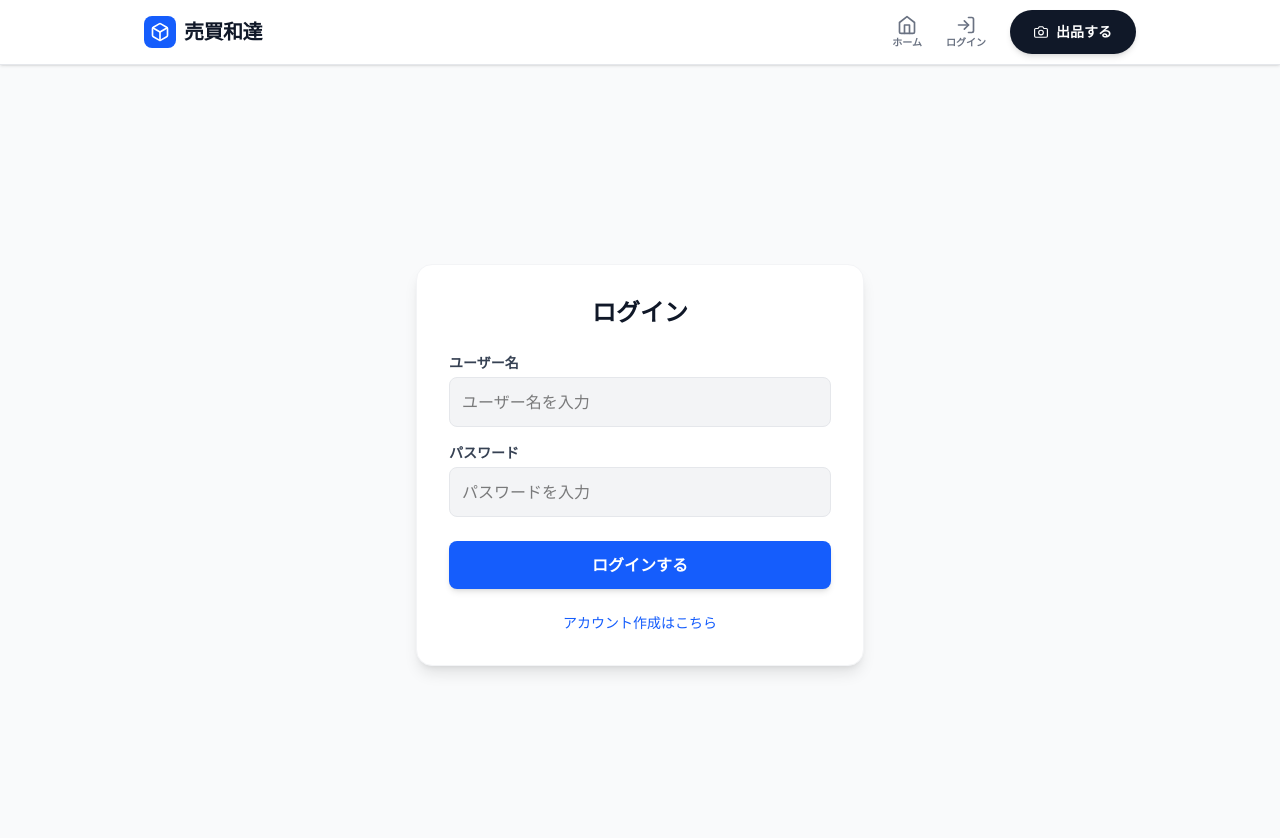
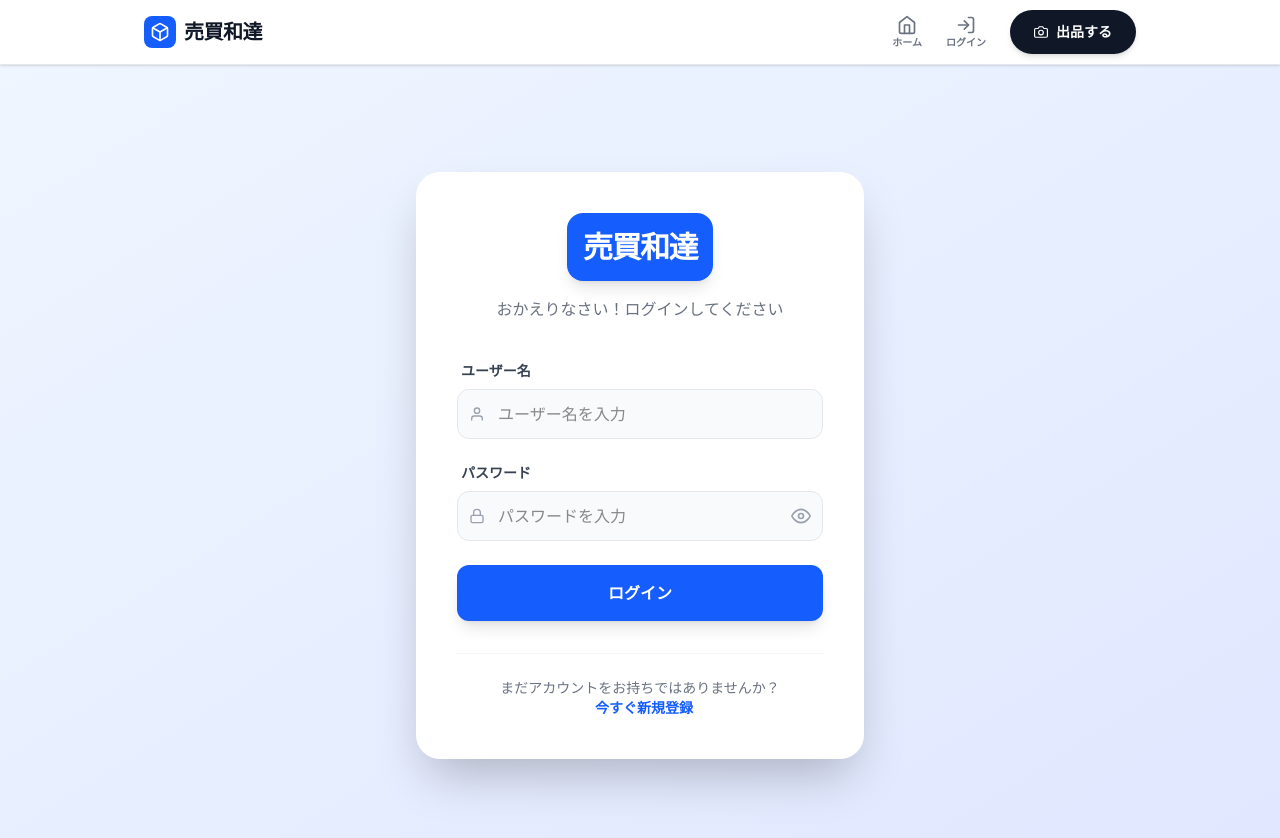
Before and after one commit to benihiko/hackathon-frontend, a Next.js app in the folder next-app/: page /login in a window 1280 px wide. Shown: the top 838 px of the page. Built offline with nearby package versions, Linux system fonts and the light colour scheme; no server answers.

Commit message:
ログインページの改善

```diff
--- a/next-app/app/login/page.tsx
+++ b/next-app/app/login/page.tsx
@@ -2,75 +2,144 @@
 
 import { useState } from 'react';
 import { useRouter } from 'next/navigation';
+// ★修正: FiEye, FiEyeOff を追加
+import { FiUser, FiLock, FiEye, FiEyeOff } from 'react-icons/fi';
 
 export default function LoginPage() {
-  const API_URL = process.env.NEXT_PUBLIC_API_URL || "http://127.0.0.1:8000"; // ★追加
+  const API_URL = process.env.NEXT_PUBLIC_API_URL || "http://127.0.0.1:8000";
+  const [isRegister, setIsRegister] = useState(false);
   const [username, setUsername] = useState('');
   const [password, setPassword] = useState('');
-  const [isRegister, setIsRegister] = useState(false);
+  // ★追加: パスワード表示状態
+  const [showPassword, setShowPassword] = useState(false);
+  const [loading, setLoading] = useState(false);
   const router = useRouter();
 
-  const handleAuth = async () => {
-    if (!username || !password) return;
+  const handleSubmit = async (e: React.FormEvent) => {
+    e.preventDefault();
+    setLoading(true);
     const endpoint = isRegister ? '/api/register' : '/api/login';
+
     try {
       const res = await fetch(`${API_URL}${endpoint}`, {
         method: 'POST',
         headers: { 'Content-Type': 'application/json' },
         body: JSON.stringify({ username, password }),
       });
+
       const data = await res.json();
-      if (!res.ok) throw new Error(data.detail);
-
+      if (res.ok) {
         localStorage.setItem('userId', data.id);
-      alert(isRegister ? "登録成功！" : "ログイン成功！");
+        alert(isRegister ? "登録完了しました！" : "ログインしました！");
         router.push('/');
-    } catch (err: any) {
-      alert(err.message || "エラーが発生しました");
+      } else {
+        alert(data.detail || "エラーが発生しました");
+      }
+    } catch (err) {
+      alert("通信に失敗しました");
+    } finally {
+      setLoading(false);
     }
   };
 
   return (
-    <div className="min-h-screen flex items-center justify-center bg-gray-50 px-4 font-sans text-gray-900">
-      <div className="bg-white p-8 rounded-2xl shadow-lg w-full max-w-md border border-gray-100">
-        <h1 className="text-2xl font-bold text-center mb-6 text-gray-900">
-          {isRegister ? '新規登録' : 'ログイン'}
-        </h1>
+    <div className="min-h-screen flex items-center justify-center bg-gradient-to-br from-blue-50 to-indigo-100 p-6">
+      <div className="bg-white w-full max-w-md p-10 rounded-3xl shadow-2xl border border-white/20 backdrop-blur-sm">
 
-        <div className="space-y-4">
+        {/* ロゴ・タイトル */}
+        <div className="text-center mb-10">
+          <div className="inline-block p-4 bg-blue-600 rounded-2xl shadow-lg mb-4">
+            <h1 className="text-3xl font-black text-white tracking-tighter">売買和達</h1>
+          </div>
+          <p className="text-gray-500 font-medium">
+            {isRegister ? '新しいアカウントを作成しましょう' : 'おかえりなさい！ログインしてください'}
+          </p>
+        </div>
+
+        <form onSubmit={handleSubmit} className="space-y-6">
+          {/* ユーザー名入力 */}
           <div>
-            <label className="block text-sm font-bold text-gray-700 mb-1">ユーザー名</label>
+            <label className="block text-sm font-bold text-gray-700 mb-2 ml-1">ユーザー名</label>
+            <div className="relative group">
+              <div className="absolute inset-y-0 left-0 pl-3 flex items-center pointer-events-none text-gray-400 group-focus-within:text-blue-500 transition">
+                <FiUser />
+              </div>
               <input
                 type="text"
                 placeholder="ユーザー名を入力"
-              className="w-full bg-gray-100 border border-gray-200 p-3 rounded-lg text-black focus:bg-white focus:ring-2 focus:ring-blue-500 outline-none transition"
+                className="w-full pl-10 pr-4 py-3 bg-gray-50 border border-gray-200 rounded-xl focus:ring-2 focus:ring-blue-500 focus:border-transparent outline-none transition group-hover:border-gray-300"
                 value={username}
                 onChange={(e) => setUsername(e.target.value)}
+                required
               />
             </div>
+          </div>
+
+          {/* パスワード入力 */}
           <div>
-            <label className="block text-sm font-bold text-gray-700 mb-1">パスワード</label>
+            <label className="block text-sm font-bold text-gray-700 mb-2 ml-1">パスワード</label>
+            <div className="relative group">
+              {/* 左側の鍵アイコン */}
+              <div className="absolute inset-y-0 left-0 pl-3 flex items-center pointer-events-none text-gray-400 group-focus-within:text-blue-500 transition">
+                <FiLock />
+              </div>
+
+              {/* 入力欄本体 (右側にアイコン分の余白 pr-12 を追加) */}
               <input
-              type="password"
+                type={showPassword ? 'text' : 'password'}
                 placeholder="パスワードを入力"
-              className="w-full bg-gray-100 border border-gray-200 p-3 rounded-lg text-black focus:bg-white focus:ring-2 focus:ring-blue-500 outline-none transition"
+                className="w-full pl-10 pr-12 py-3 bg-gray-50 border border-gray-200 rounded-xl focus:ring-2 focus:ring-blue-500 focus:border-transparent outline-none transition group-hover:border-gray-300"
                 value={password}
                 onChange={(e) => setPassword(e.target.value)}
+                required
               />
+
+              {/* ★追加: 表示/非表示切り替えボタン */}
+              <button
+                type="button"
+                className="absolute inset-y-0 right-0 pr-3 flex items-center text-gray-400 hover:text-blue-500 transition-colors"
+                onClick={() => setShowPassword(!showPassword)}
+                tabIndex={-1} // タブ移動でスキップさせる
+              >
+                {showPassword ? <FiEyeOff size={20} /> : <FiEye size={20} />}
+              </button>
+            </div>
           </div>
 
+          {/* 送信ボタン */}
           <button
-            onClick={handleAuth}
-            className="w-full bg-blue-600 text-white font-bold py-3 rounded-lg hover:bg-blue-700 transition shadow-md mt-2"
+            type="submit"
+            disabled={loading}
+            className={`w-full py-4 rounded-xl font-bold text-white shadow-lg transition transform active:scale-95 ${
+              loading ? 'bg-gray-400 cursor-not-allowed' : 'bg-blue-600 hover:bg-blue-700 hover:shadow-blue-200'
+            }`}
           >
-            {isRegister ? '登録してはじめる' : 'ログインする'}
+            {loading ? (
+              <span className="flex items-center justify-center">
+                <svg className="animate-spin h-5 w-5 mr-3 text-white" viewBox="0 0 24 24">
+                  <circle className="opacity-25" cx="12" cy="12" r="10" stroke="currentColor" strokeWidth="4" fill="none"></circle>
+                  <path className="opacity-75" fill="currentColor" d="M4 12a8 8 0 018-8V0C5.373 0 0 5.373 0 12h4zm2 5.291A7.962 7.962 0 014 12H0c0 3.042 1.135 5.824 3 7.938l3-2.647z"></path>
+                </svg>
+                送信中...
+              </span>
+            ) : (
+              isRegister ? 'アカウントを作成' : 'ログイン'
+            )}
           </button>
+        </form>
+
+        {/* モード切り替え */}
+        <div className="mt-8 text-center border-t border-gray-100 pt-6">
+          <p className="text-gray-500 text-sm">
+            {isRegister ? 'すでにアカウントをお持ちですか？' : 'まだアカウントをお持ちではありませんか？'}
+            <button
+              onClick={() => setIsRegister(!isRegister)}
+              className="ml-2 text-blue-600 font-bold hover:underline"
+            >
+              {isRegister ? 'ログインはこちら' : '今すぐ新規登録'}
+            </button>
+          </p>
         </div>
-
-        <p className="mt-6 text-center text-sm text-blue-600 cursor-pointer hover:underline font-medium"
-           onClick={() => setIsRegister(!isRegister)}>
-          {isRegister ? 'すでにアカウントをお持ちの方はこちら' : 'アカウント作成はこちら'}
-        </p>
       </div>
     </div>
   );
```
Lines whose indentation alone changed are shown as unchanged.
